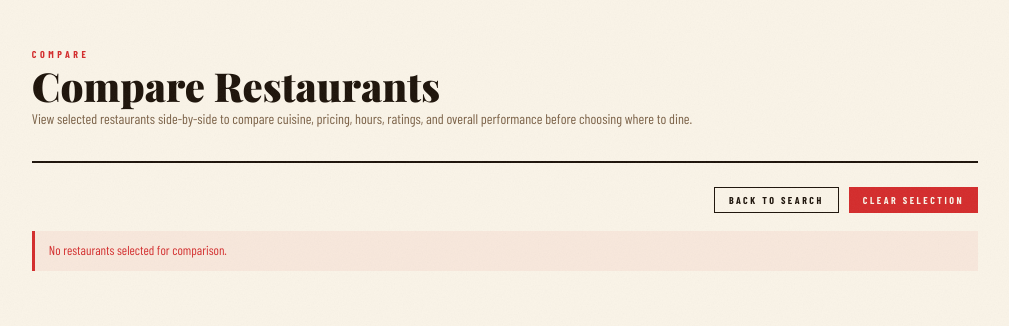
After one commit to Vritika0703/nomz-restaurant-app, a Django app: page /compare/ in a window 1280 px wide. The commit adds this page. Shown: the top 326 px of the page, without its empty margins (135-1144 px from the left). Run offline with Django 5.2, Linux system fonts and the light colour scheme; the visitor is signed in with stand-in values (Sample User, id 1); data comes from the database, SQL or seed files in the repository; data that the repository does not hold is empty; some web fonts are replaced.

Commit message:
restaurant compare feature fixed

```diff
--- a/nomz/html_views.py
+++ b/nomz/html_views.py
@@ -176,6 +176,12 @@ def recommendations(request):
 
 
 @login_required
+def compare_restaurants(request):
+    """Restaurant comparison page for selected restaurants"""
+    return render(request, "nomz/diner/compare.html")
+
+
+@login_required
 def friends_chat(request):
     """Friends chat and social discovery"""
     return render(request, "nomz/diner/friends_chat.html")
--- /dev/null
+++ b/nomz/templates/nomz/diner/compare.html
@@ -0,0 +1,147 @@
+{% extends 'nomz/base.html' %}
+{% load static %}
+{% block title %}Compare Restaurants — nomz{% endblock %}
+
+{% block main_layout %}
+<style>
+    nav.navbar, body > footer { display: none !important; }
+    body { background: var(--paper); }
+    .compare-grid { display: grid; gap: 1rem; overflow-x: auto; }
+    .compare-table { width: 100%; min-width: 740px; border-collapse: collapse; }
+    .compare-table th, .compare-table td { padding: 14px 16px; border: 1px solid rgba(34,34,34,0.08); text-align: left; vertical-align: top; }
+    .compare-table th { background: rgba(224,110,127,0.08); color: #222; font-weight: 700; }
+    .compare-attribute { width: 240px; min-width: 240px; background: rgba(34,34,34,0.02); font-weight: 700; }
+    .compare-heading { display:flex; align-items:center; justify-content:space-between; gap:12px; margin-bottom:18px; flex-wrap:wrap; }
+    .empty-state { padding: 40px; background: white; border: 1px solid rgba(34,34,34,0.08); text-align: center; color: var(--mid); }
+</style>
+
+<main style="max-width:1100px;margin:0 auto;padding:40px 6vw;">
+    <div style="border-bottom:2px solid var(--ink);padding-bottom:16px;margin-bottom:24px;">
+        <span class="editorial-label">Compare</span>
+        <h1 style="font-family:var(--font-serif);font-size:clamp(1.75rem,4vw,2.5rem);font-weight:900;color:var(--ink);">Compare Restaurants</h1>
+        <p style="font-size:14px;color:var(--mid);max-width:44rem;">View selected restaurants side-by-side to compare cuisine, pricing, hours, ratings, and overall performance before choosing where to dine.</p>
+    </div>
+
+    <div class="compare-heading">
+        <div id="compare-heading-text" style="font-size:14px;color:var(--mid);"></div>
+        <div style="display:flex;gap:10px;flex-wrap:wrap;">
+            <button type="button" class="btn btn-outline btn-sm" onclick="window.location.href='/search/'">Back to search</button>
+            <button type="button" class="btn btn-primary btn-sm" onclick="window.location.href='/search/'">Clear selection</button>
+        </div>
+    </div>
+
+    <div id="compare-error" style="display:none;background:rgba(212,43,43,0.06);border-left:3px solid var(--red);padding:10px 14px;font-size:13px;color:var(--red);margin-bottom:16px;"></div>
+    <div id="compare-loading" style="font-size:13px;color:var(--mid);margin-bottom:20px;">Loading comparison…</div>
+    <div id="compare-content"></div>
+</main>
+{% endblock %}
+
+{% block extra_js %}
+<script>
+function getQueryParam(param) {
+    const params = new URLSearchParams(window.location.search);
+    return params.get(param);
+}
+
+function parseSelectedIds() {
+    const idsParam = getQueryParam('ids') || '';
+    return idsParam
+        .split(',')
+        .map(id => Number(id.trim()))
+        .filter(id => Number.isInteger(id) && id > 0);
+}
+
+function formatHours(restaurant) {
+    if (restaurant.hours_open && restaurant.hours_close) {
+        return `${restaurant.hours_open} – ${restaurant.hours_close}`;
+    }
+    return 'N/A';
+}
+
+function buildCell(value) {
+    return `<td>${value != null && value !== '' ? value : 'N/A'}</td>`;
+}
+
+function showError(message) {
+    const errorEl = document.getElementById('compare-error');
+    errorEl.textContent = message;
+    errorEl.style.display = 'block';
+    document.getElementById('compare-loading').style.display = 'none';
+    document.getElementById('compare-content').innerHTML = '';
+}
+
+async function fetchRestaurantDetails(ids) {
+    const restaurantPromises = ids.map(id =>
+        apiFetch(`/api/restaurants/${id}/`).then(response => {
+            if (!response.ok) {
+                throw new Error('Failed to load restaurant details.');
+            }
+            return response.json();
+        })
+    );
+    return Promise.all(restaurantPromises);
+}
+
+function renderComparison(restaurants) {
+    const content = document.getElementById('compare-content');
+    if (restaurants.length < 2) {
+        content.innerHTML = `
+            <div class="empty-state">
+                <h3>Select at least two restaurants to compare.</h3>
+                <p>Use the search results page to choose restaurants for a side-by-side comparison.</p>
+            </div>
+        `;
+        document.getElementById('compare-loading').style.display = 'none';
+        document.getElementById('compare-heading-text').textContent = `${restaurants.length} restaurant${restaurants.length === 1 ? '' : 's'} selected`;
+        return;
+    }
+
+    const headerRow = restaurants.map(r => `<th>${r.name}</th>`).join('');
+    const cuisineRow = restaurants.map(r => buildCell(r.cuisine || 'N/A')).join('');
+    const priceRow = restaurants.map(r => buildCell(r.price_range || 'N/A')).join('');
+    const hoursRow = restaurants.map(r => buildCell(formatHours(r))).join('');
+    const ratingRow = restaurants.map(r => buildCell(r.grade || 'N/A')).join('');
+    const scoreRow = restaurants.map(r => buildCell(r.composite_score != null ? Number(r.composite_score).toFixed(1) : 'N/A')).join('');
+
+    content.innerHTML = `
+        <div class="compare-grid">
+            <table class="compare-table">
+                <thead>
+                    <tr>
+                        <th class="compare-attribute">Attribute</th>
+                        ${headerRow}
+                    </tr>
+                </thead>
+                <tbody>
+                    <tr><th class="compare-attribute">Cuisine</th>${cuisineRow}</tr>
+                    <tr><th class="compare-attribute">Price range</th>${priceRow}</tr>
+                    <tr><th class="compare-attribute">Hours</th>${hoursRow}</tr>
+                    <tr><th class="compare-attribute">Rating</th>${ratingRow}</tr>
+                    <tr><th class="compare-attribute">Composite score</th>${scoreRow}</tr>
+                </tbody>
+            </table>
+        </div>
+    `;
+    document.getElementById('compare-loading').style.display = 'none';
+    document.getElementById('compare-heading-text').textContent = `${restaurants.length} restaurants selected for comparison`;
+}
+
+async function initComparison() {
+    const ids = parseSelectedIds();
+    if (ids.length === 0) {
+        showError('No restaurants selected for comparison.');
+        return;
+    }
+
+    try {
+        const restaurants = await fetchRestaurantDetails(ids);
+        renderComparison(restaurants);
+    } catch (error) {
+        console.error(error);
+        showError('Unable to load comparison data.');
+    }
+}
+
+document.addEventListener('DOMContentLoaded', initComparison);
+</script>
+{% endblock %}
--- a/nomz/urls.py
+++ b/nomz/urls.py
@@ -337,6 +337,7 @@ urlpatterns += [
 urlpatterns += [
     path("map/", html_views.map_view, name="map"),
     path("search/", html_views.search_results, name="restaurant_search"),
+    path("compare/", html_views.compare_restaurants, name="restaurant_compare"),
     path("profile/", html_views.user_profile, name="profile"),
     path("preferences/", html_views.manage_preferences, name="manage_preferences"),
     path("recommendations/", html_views.recommendations, name="recommendations"),
```
Also changed, not shown: nomz/templates/nomz/diner/search_results.html (+103 -5 lines).
